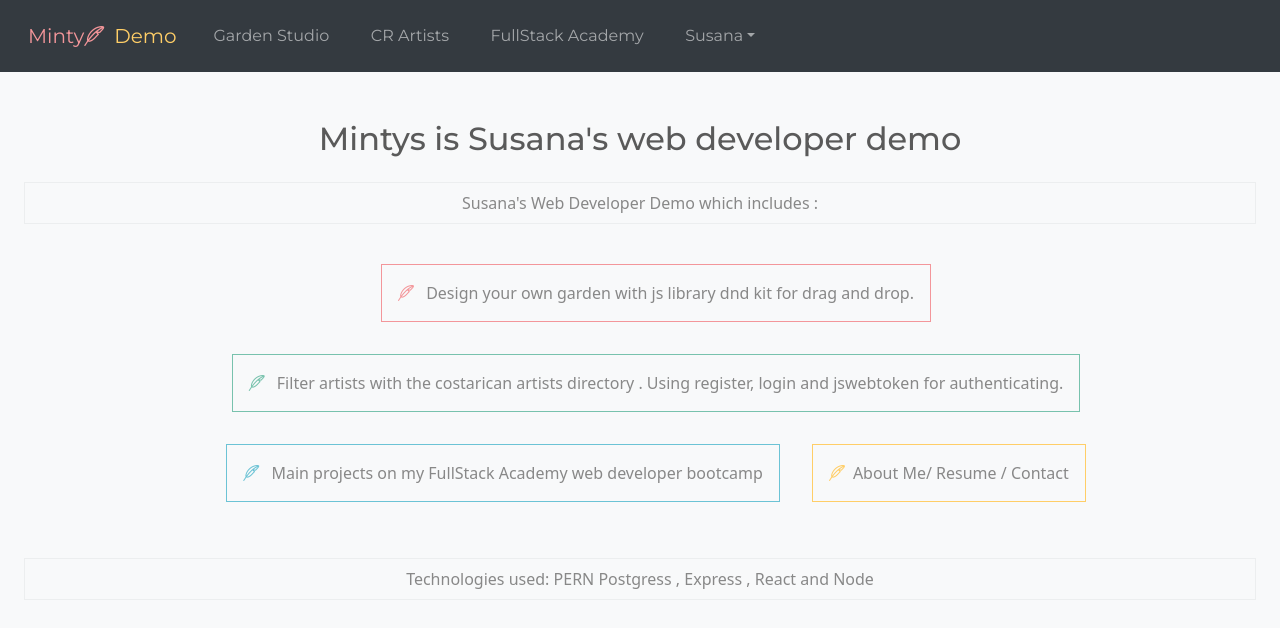
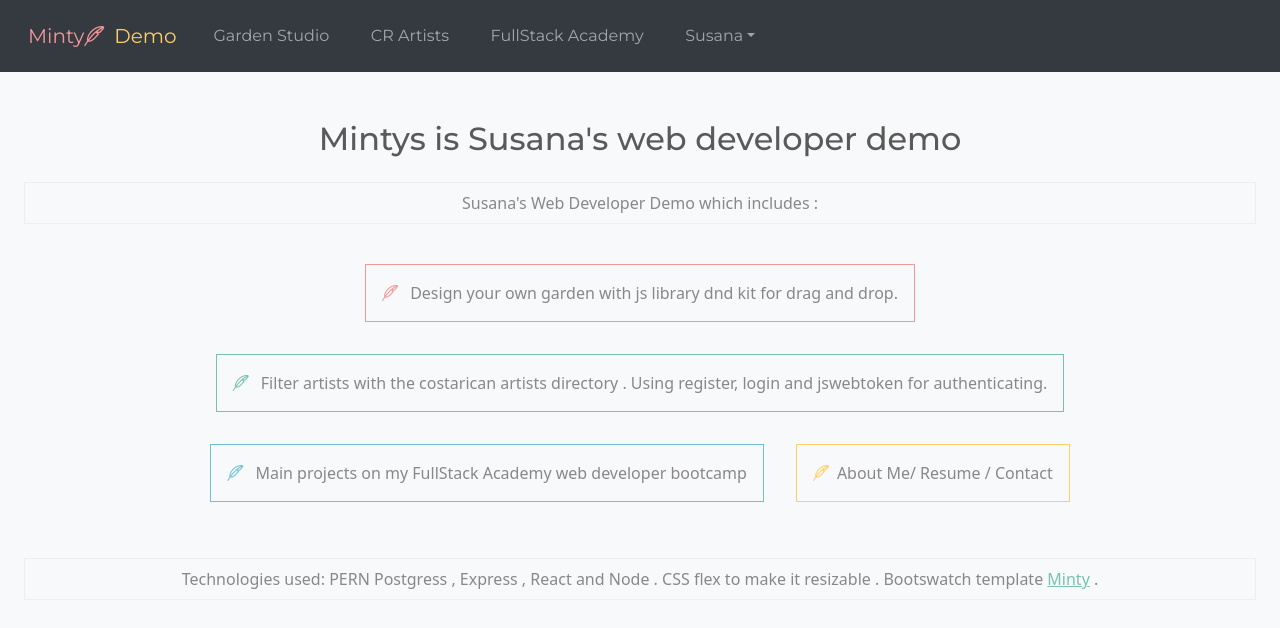
Before and after one commit to SukianCR/Minty, a React (Vite) app: page / in a window 1280 px wide. Shown: the top 628 px of the page. Built offline with nearby package versions, Linux system fonts and the light colour scheme.

Commit message:
landing page animatios

```diff
--- a/src/components/home/Home.jsx
+++ b/src/components/home/Home.jsx
@@ -13,8 +13,8 @@ export default function Home() {
         Susana's Web Developer Demo which includes :
       </div>
 
-      <div className="p-2 bg-light  ">
-        <ul className="home">
+      <div className="p-2   p-0 m-0  ">
+        <ul className="home  p-0 ">
           <li className="border border-secondary ">
             {" "}
             <i className="bi bi-feather  text-secondary pr-05 "></i> Design your
@@ -40,7 +40,12 @@ export default function Home() {
       </div>
 
       <div className="p-2 bg-light border ">
-        Technologies used: PERN Postgress , Express , React and Node
+        Technologies used: PERN Postgress , Express , React and Node . CSS flex
+        to make it resizable . Bootswatch template{" "}
+        <a href="https://bootswatch.com/minty/" target="_blank">
+          Minty
+        </a>{" "}
+        .
       </div>
     </div>
   );
--- a/src/index.css
+++ b/src/index.css
@@ -133,7 +133,26 @@
   padding: 1em;
   margin: 1em;
   list-style: none;
+  transition: margin-top 1s;
 }
+
+.home > li:hover {
+  margin-top: 0em;
+  margin-bottom: -1em;
+}
+
+/* Small devices (portrait tablets and large phones, 600px and up) */
+@media only screen and (max-width: 600px) {
+  .home > li {
+    padding: 1em;
+  }
+}
+
+.home > li:hover {
+  margin-top: 0em;
+  margin-bottom: 1.5em;
+}
+
 .drop_position {
   margin: 1em;
   display: flex;
```
